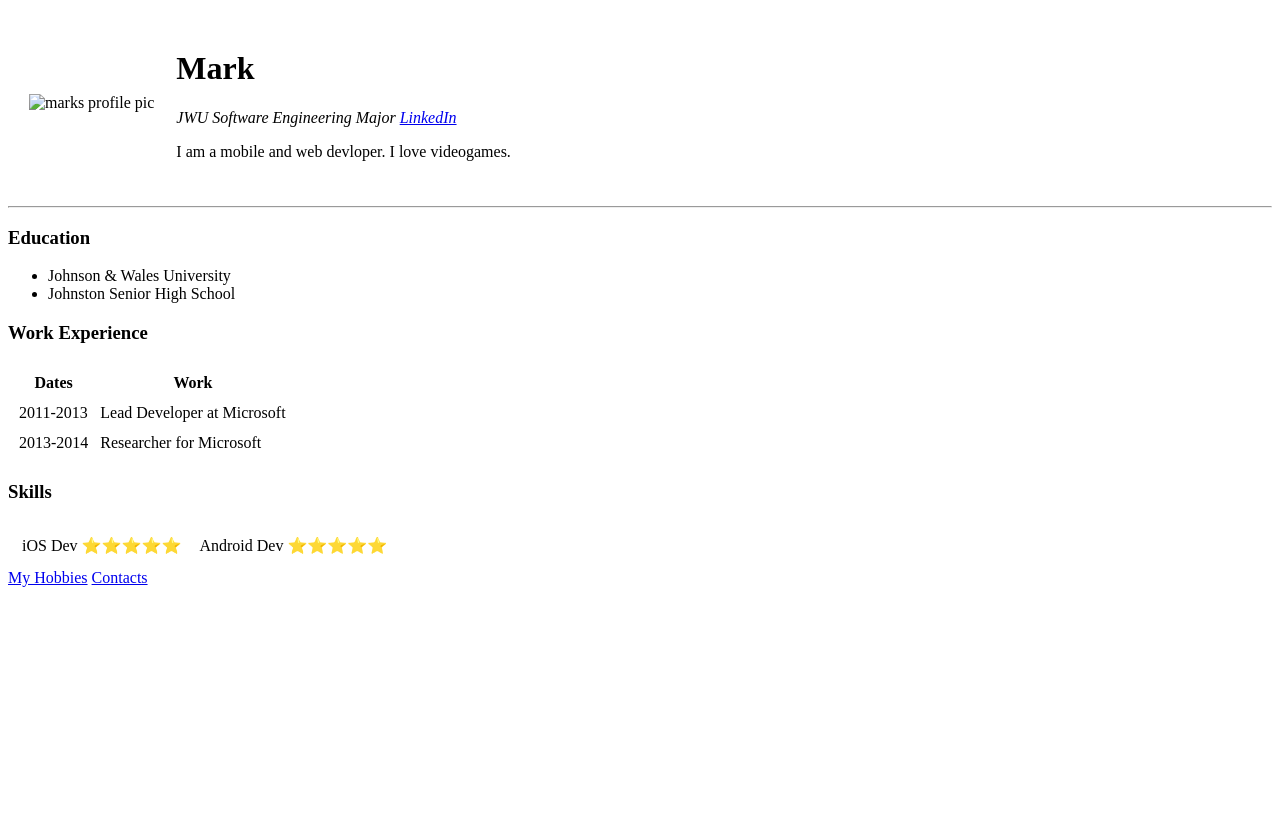
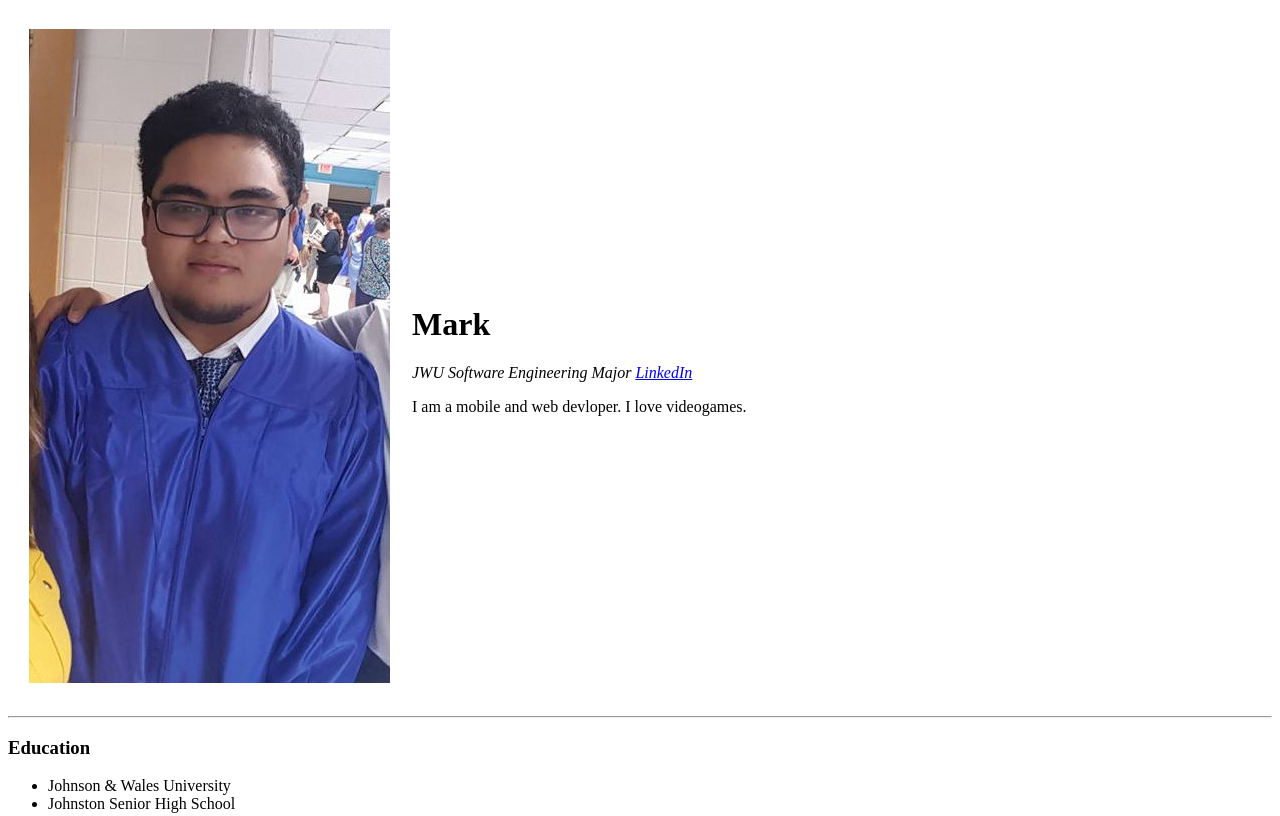
Before and after one commit to Makujjo/cv, a plain HTML site: page index.HTML in a window 1280 px wide. Shown: the top 816 px of the page. Drawn offline with Linux system fonts and the light colour scheme.

Commit message:
image title

```diff
--- a/index.HTML
+++ b/index.HTML
@@ -8,7 +8,7 @@
   <body>
     <table cellspacing = "20">
       <tr>
-        <td> <img src="yeet.png" alt="marks profile pic">  </td>
+        <td> <img src="image.png" alt="marks profile pic">  </td>
         <td>  <h1>Mark</h1>
           <p><em> JWU Software Engineering Major <a href="https://www.linkedin.com/in/mark-cruz-ab2897178/"> LinkedIn</a>  </em></p>
           <p> I am a mobile and web devloper. I love videogames. </p>  </td>
```
